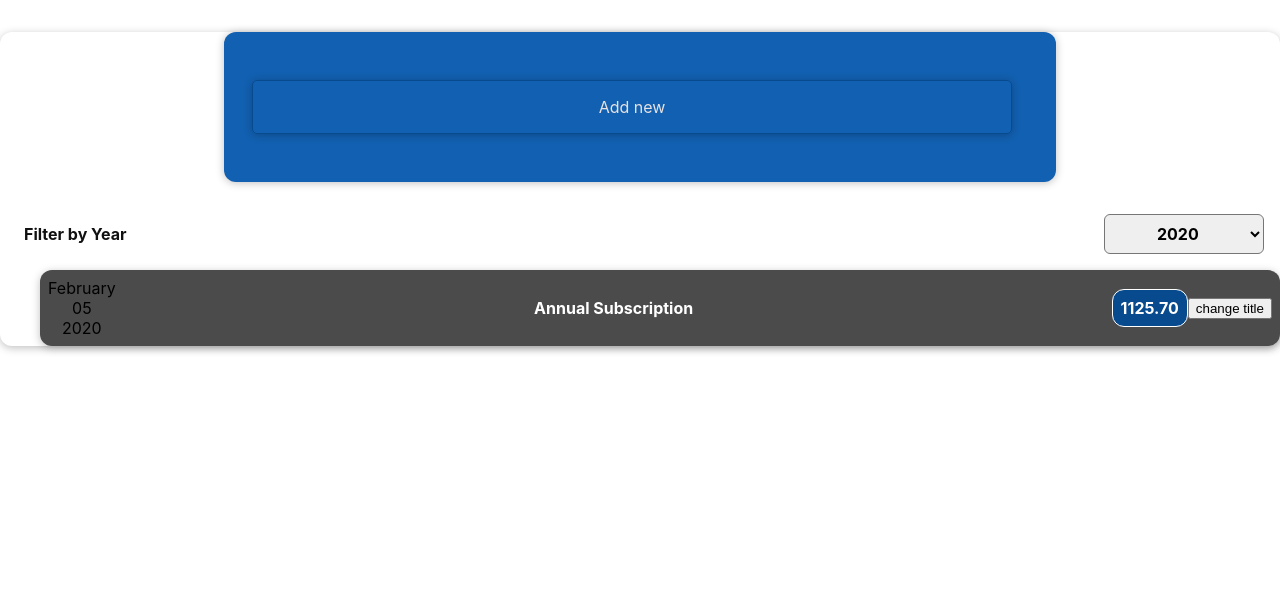
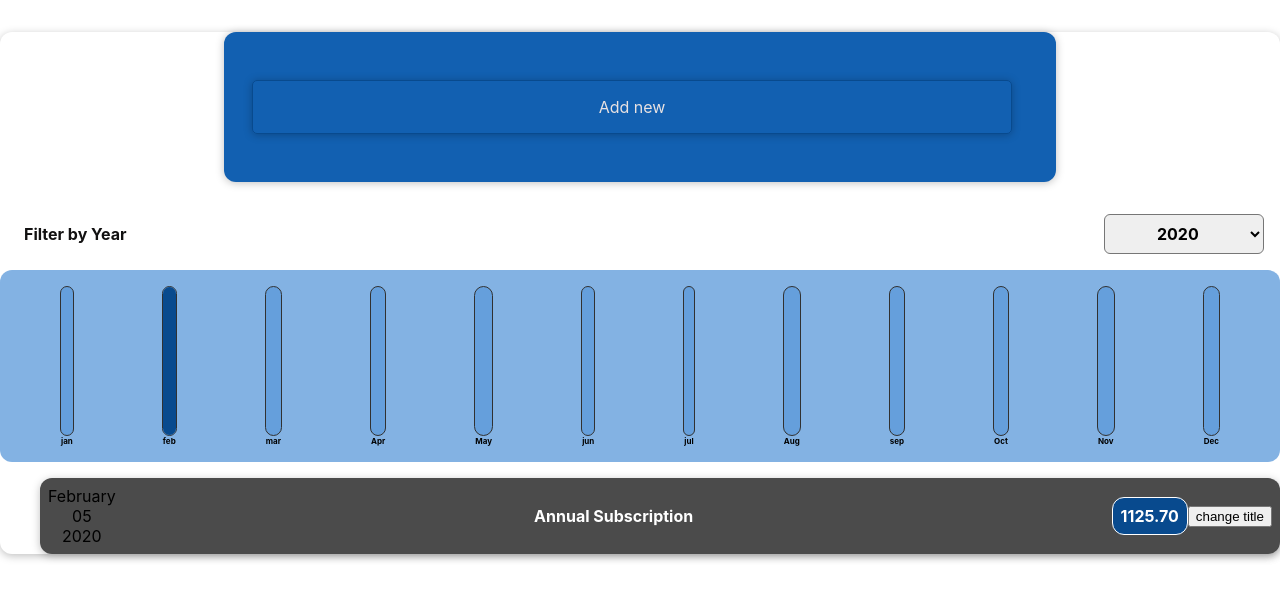
Before and after one commit to ShivamGupta3935/react_learning_practice, a React (Create React App) app: page / in a window 1280 px wide. Shown: the top 600 px of the page. Built offline with nearby package versions, Linux system fonts and the light colour scheme.

Commit message:
adding two file chart and subscription char field and show data in chart

```diff
--- a/src/App.js
+++ b/src/App.js
@@ -6,6 +6,7 @@ import Subscription from './components/subscriptionss/Subscription';
 import Container from './components/templates/Container';
 import NewSubscriptions from './components/subscriptionss/NewSubscription/NewSubscriptions';
 import Fitler from './components/subscriptionss/Filter';
+import SubscriptionChart from './components/subscriptionss/SubscriptionChart';
 
 const INITIALIZE_SUBSCRIPTION =[
   {
@@ -53,6 +54,7 @@ const filteredSubscriptions=subscriptions.filter((item) =>{
     <Container className="App">
       <NewSubscriptions onAddSubscription={addSubscriptionHandler}/>
       <Fitler onFilterChange={FilterChangeHandler} selectedFilter={filterYear}/>
+    <SubscriptionChart filteredSubscriptions={filteredSubscriptions}/>
       <SubscriptionList subscriptions={filteredSubscriptions}/>
 
 
--- /dev/null
+++ b/src/components/subscriptionss/SubscriptionChart.js
@@ -0,0 +1,27 @@
+import Chart from '../templates/Charts/Chart'
+import './SubscriptionChart.css'
+
+const SubscriptionChart=(props)=>{
+    const chartData = [
+        {label:'jan',value:0},
+        {label:'feb',value:0},
+        {label:'mar',value:0},
+        {label:'Apr',value:0},
+        {label:'May',value:0},
+        {label:'jun',value:0},
+        {label:'jul',value:0},
+        {label:'Aug',value:0},
+        {label:'sep',value:0},
+        {label:'Oct',value:0},
+        {label:'Nov',value:0},
+        {label:'Dec',value:0},
+    ];
+    for(const subscription of props.filteredSubscriptions){
+        const month = subscription.date.getMonth();
+        chartData[month].value+=subscription.amount
+    }
+    return(
+       <Chart dataSets={chartData}/>
+    )
+}
+export default SubscriptionChart;
--- /dev/null
+++ b/src/components/templates/Charts/Chart.css
@@ -0,0 +1,9 @@
+.chart{
+    padding: 1rem;
+    border-radius: 12px;
+    background-color: #5c9adac2;
+    text-align: center;
+    display: flex;
+    justify-content: space-around;
+    height: 10rem;
+}
--- /dev/null
+++ b/src/components/templates/Charts/Chart.js
@@ -0,0 +1,22 @@
+import './Chart.css'
+import ChartBar from './ChartBar'
+const Chart =(props)=>{
+    const dataSetValue= props.dataSets.map(dataset=>dataset.value)
+    const max = Math.max(...dataSetValue)
+
+    return(
+        <div className='chart'>
+            {props.dataSets.map((data)=>{
+                return <ChartBar value={data.value}
+                 label={data.label}
+                 key={data.label}
+                 maxValue={max}
+                 />
+            })}
+        </div>
+    )
+}
+export default Chart
+
+
+// [{value:"", label:'',key:"",mxValue:''},{},{}]
--- /dev/null
+++ b/src/components/templates/Charts/ChartBar.css
@@ -0,0 +1,27 @@
+.chart_bar{
+    height: 100%;
+    display: flex;
+    flex-direction: column;
+    align-items: center;
+}
+.chart_bar_inner{
+    height: 100%;
+    width: 100%;
+    border: 1px solid #313131;
+    border-radius: 12px;
+    background-color: #5c9adac2;
+    overflow: hidden;
+    display: flex;
+    flex-direction: column;
+    justify-content: flex-end;
+}
+.chart_bar_label{
+    font-weight: bold;
+  font-size: 0.5rem;
+  text-align: center;
+}
+.chart_bar_fill{
+    background-color: #084a8e;
+    width: 100%;
+    transition: all 0.3s ease-out;
+}
--- /dev/null
+++ b/src/components/templates/Charts/ChartBar.js
@@ -0,0 +1,17 @@
+import './ChartBar.css'
+const ChartBar=(props)=>{
+    let barHeight='0%'
+    if(props.maxValue>0){
+        barHeight=Math.round((props.value/props.maxValue)*100)+"%"
+    }
+    return(
+        <div className='chart_bar'>
+            <div className='chart_bar_inner'>
+                <div className='chart_bar_fill' style={{'height':barHeight}}>
+                                    </div>
+            </div>
+            <div className='chart_bar_label'>{props.label}</div>
+        </div>
+    )
+}
+export default ChartBar;
```
Also changed, not shown: src/components/subscriptionss/SubscriptionChart.css (added).
